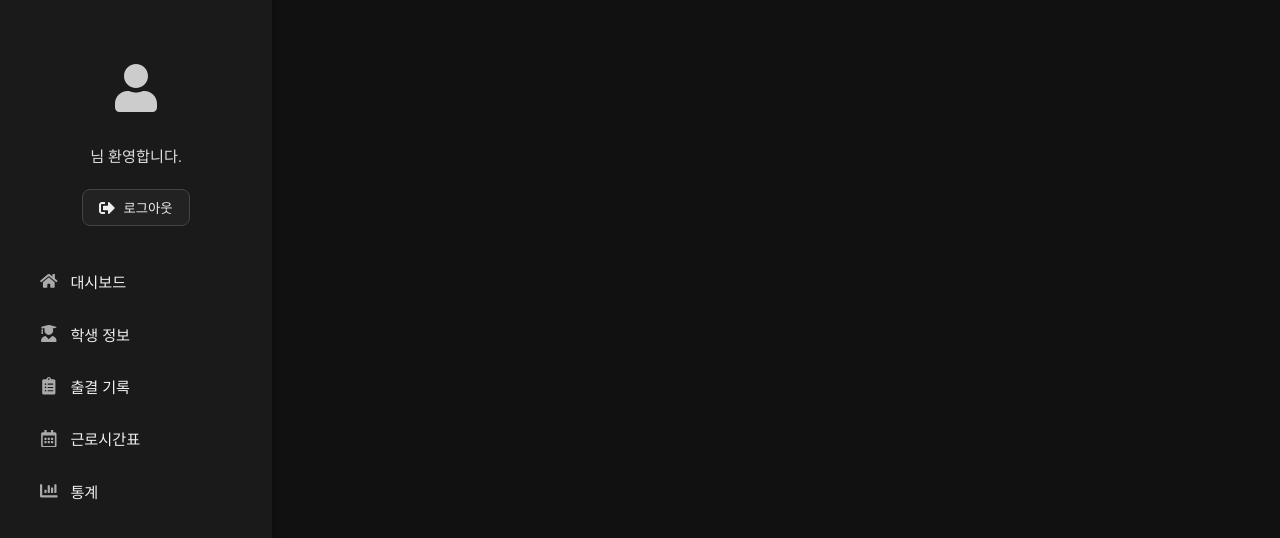
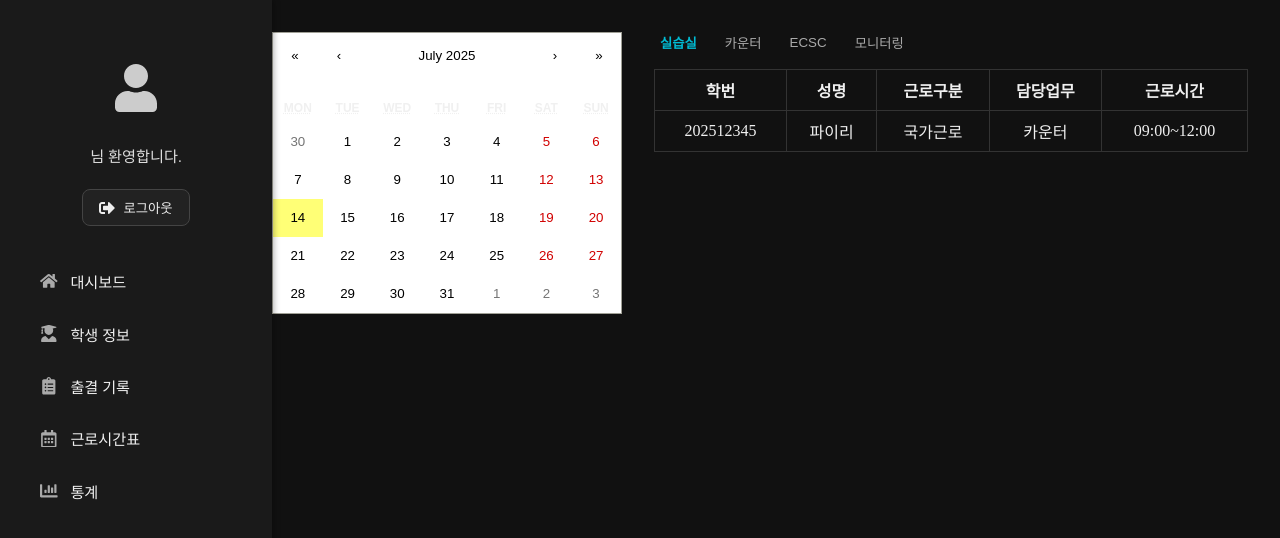
Before and after one commit to SHP-0701/student-manage-app, a Next.js app: page /dashboard/schedule in a window 1280 px wide. Shown: the top 538 px of the page. Built offline with nearby package versions, Linux system fonts and the light colour scheme.

Commit message:
/dashboard/schedule.js 만드는중...

```diff
--- a/pages/dashboard/schedule.js
+++ b/pages/dashboard/schedule.js
@@ -11,9 +11,61 @@ import "react-calendar/dist/Calendar.css";
 import { useState, useEffect } from "react";
 
 export default function SchedulePage() {
+  // 선택된 탭
+  const [activeTab, setActiveTab] = useState("실습실");
+
+  // 탭 목록
+  const tabs = ["실습실", "카운터", "ECSC", "모니터링"];
+
   return (
     <Layout>
-      <div className={styles.container}></div>
+      <div className={styles.container}>
+        {/* 왼쪽 영역: 캘린더(react-calendar) */}
+        <div className={styles.left}>
+          <Calendar />
+        </div>
+
+        {/* 오른쪽 영역: 탭 + 테이블 */}
+        <div className={styles.right}>
+          <div className={styles.tabs}>
+            {tabs.map((tab) => (
+              <button
+                key={tab}
+                className={`${styles.tab} ${
+                  activeTab === tab ? styles.active : ""
+                }`}
+                onClick={() => setActiveTab(tab)}
+              >
+                {tab}
+              </button>
+            ))}
+          </div>
+
+          {/* 테이블 */}
+          <div className={styles.tableWrapper}>
+            <table className={styles.table}>
+              <thead>
+                <tr>
+                  <th>학번</th>
+                  <th>성명</th>
+                  <th>근로구분</th>
+                  <th>담당업무</th>
+                  <th>근로시간</th>
+                </tr>
+              </thead>
+              <tbody>
+                <tr>
+                  <td>202512345</td>
+                  <td>파이리</td>
+                  <td>국가근로</td>
+                  <td>카운터</td>
+                  <td>09:00~12:00</td>
+                </tr>
+              </tbody>
+            </table>
+          </div>
+        </div>
+      </div>
     </Layout>
   );
 }
--- a/styles/Schedule.module.css
+++ b/styles/Schedule.module.css
@@ -0,0 +1,48 @@
+.container {
+  display: flex;
+  gap: 2rem;
+}
+
+.left {
+  flex: 0 0 300px;
+}
+
+.right {
+  flex: 1;
+  display: flex;
+  flex-direction: column;
+}
+
+.tabs {
+  display: flex;
+  gap: 1rem;
+  margin-bottom: 1rem;
+}
+
+.tab {
+  background: none;
+  border: none;
+  color: #aaa;
+  cursor: pointer;
+}
+
+.active {
+  color: #00bcd4;
+  font-weight: bold;
+}
+
+.tableWrapper {
+  overflow-x: auto;
+}
+
+.table {
+  width: 100%;
+  border-collapse: collapse;
+}
+
+.table th,
+.table td {
+  border: 1px solid #333;
+  padding: 0.5rem;
+  text-align: center;
+}
```
